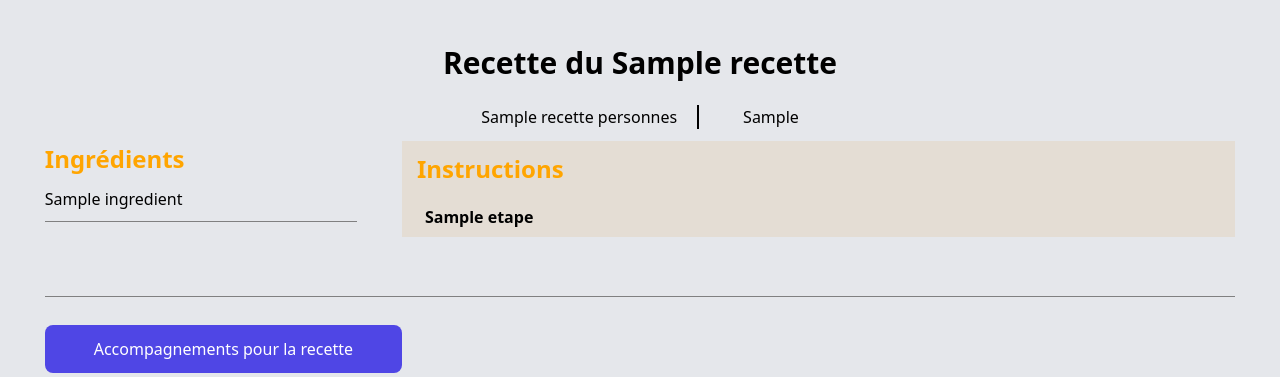
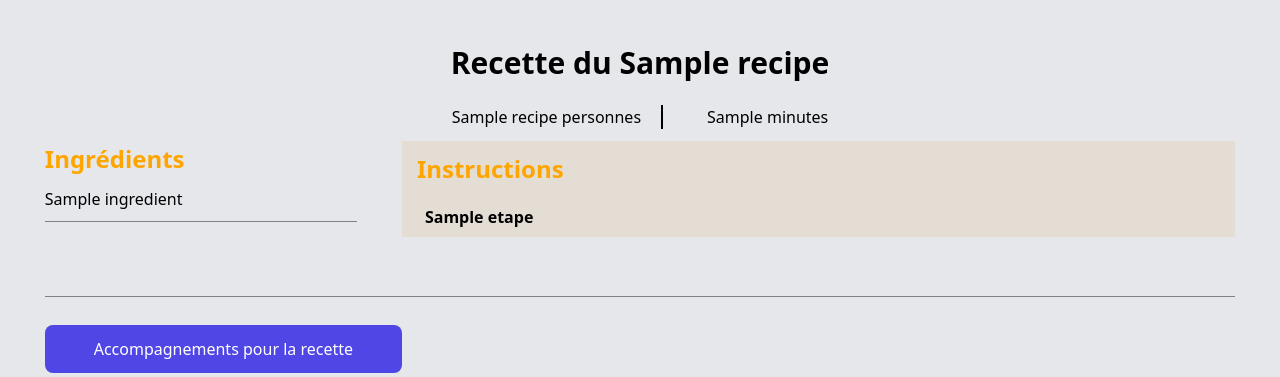
Before and after one commit to Ricardogn224/CuisineConnect, a Flask app: template templates/recette_detail.html in a window 1280 px wide. Shown: the part 80-457 px from the top of the page. Run offline with Flask 2, Linux system fonts and the light colour scheme; the template is opened without the code that fills it: most values are stand-ins (such as "Sample title", 1, 10 or a date in 2020).

Commit message:
last version

```diff
--- a/app.py
+++ b/app.py
@@ -13,8 +13,8 @@
 
 def extract_json(text):
     try:
-        start_index = text.index('[')
-        end_index = text.index(']')
+        start_index = text.index('[{')
+        end_index = text.index('}]')
         json_str = text[start_index:end_index + 1]
         recipe_json = json.loads(json_str)
         return recipe_json
@@ -294,7 +294,7 @@
         while recettes == []:
             recettes = openai.Completion.create(
                 engine="gpt-3.5-turbo-instruct",
-                prompt=f"Voici les noms de recettes africaine :  {names} génère moi les informtions nécéssaires  consernant ces recettes de tel sorte que chaque recette doit être au format JSON avec les clés : titre, type,description, nombres de personnes, ingredients, image_link. Les clés doivent être en minuscules. La réponse attendue doit être une liste contenant 10 dictionnaires représentant les recettes, sans texte avant ou après la liste. ",
+                prompt=f"Voici les noms de recettes africaine :  {names} génère moi les informtions nécéssaires  consernant ces recettes de tel sorte que chaque recette doit être au format JSON avec les clés : id, titre, type,description, nombres de personnes, ingredients, image_link. Les clés doivent être en minuscules. La réponse attendue doit être une liste contenant 10 dictionnaires représentant les recettes, sans texte avant ou après la liste. ",
                 max_tokens=2000
             )
 
@@ -324,18 +324,25 @@
     while recette == []:
         recette = openai.Completion.create(
             engine="gpt-3.5-turbo-instruct",
-            prompt=f"Expliques comment faire la recette : {nom_recete} . La recette est au format JSON avec les clés : titre, nombres_personnes, ingredients, temps_cuisson, etapes. Les clés en minuscules, avec temps_cuisson contenant juste le temps total de cuisson. Fournir une liste contenant 1 dictionnaire représentant la recette, sans texte supplémentaire avant et après la liste.",
+            prompt=f"Expliques comment faire la recette : {nom_recete} . La recette est au format JSON avec les clés : id, titre, nombres_personnes, ingredients, temps_cuisson, etapes. Les clés en minuscules, avec temps_cuisson contenant juste le temps total de cuisson. Fournir une liste contenant 1 dictionnaire représentant la recette, sans texte supplémentaire avant et après la liste.",
             max_tokens=4000
         )
 
         recette = recette.choices[0].text.strip()
             # list to json
 
-        recette = extract_json(recette)
+        if recette != "":
+            try:
+                recette = json.loads(recette)
+            except:
+                recette = []
+        else:
+            print("recette gpt :", recette)
+            recette = extract_json(recette)
+            print("extracted json :", recette)
 
         print("apres detail", recette)
 
-    # Afficher la page de détail de la recette
     return render_template("recette_detail.html", nom_recete=nom_recete, recette=recette)
 
 @app.route("/recettes/test", methods=["GET", "POST"])
--- a/templates/recette_detail.html
+++ b/templates/recette_detail.html
@@ -5,22 +5,23 @@
 {% endblock %}
 
 {% block content %}
+
     <div class="container-detail flex items-center justify-center">
         <div class="text-container-detail rounded-lg p-8 w-full max-w-md">
-
+            {% for recipe in recette %}
             <div class="detail-container-title flex items-center justify-center">
-                <h1 class="text-3xl font-bold mb-3">Recette du {{ recette['titre'] }}</h1>
+                <h1 class="text-3xl font-bold mb-3">Recette du {{ recipe['titre'] }}</h1>
             </div>
 
             <div class="config-recipe-container flex items-center justify-center">
                 <div class="config-item m-3 border-r-2 border-solid border-black px-5">
                     <p>
-                        {{ recette['nombres_personnes'] }} personnes
+                        {{ recipe['nombres_personnes'] }} personnes
                     </p>
                 </div>
                 <div class="config-item m-3 px-5">
                     <p>
-                        {{ recette['temps_cuisson'] }}
+                        {{ recipe['temps_cuisson'] }} minutes
                     </p>
                 </div>
             </div>
@@ -40,7 +41,7 @@
                         <h2 class="h2-text">Ingrédients</h2>
                     </div>
                     <div class="ingredients-content">
-                        {% for ingredient in recette['ingredients'] %}
+                        {% for ingredient in recipe['ingredients'] %}
                             <div class="ingredients-item">
                                 <p>{{ ingredient }}</p>
                             </div>
@@ -52,7 +53,7 @@
                         <h2 class="h2-text">Instructions</h2>
                     </div>
                     <div class="instructions-content">
-                        {% for etape in recette['etapes'] %}
+                        {% for etape in recipe['etapes'] %}
                             <div class="instructions-item">
                                 <p class="p-2 font-semibold">{{ etape }}</p>
                             </div>
@@ -60,6 +61,7 @@
                     </div>
                 </div>
             </div>
+            {% endfor %}
 
 
 
```
Also changed, not shown: 4 other files.
